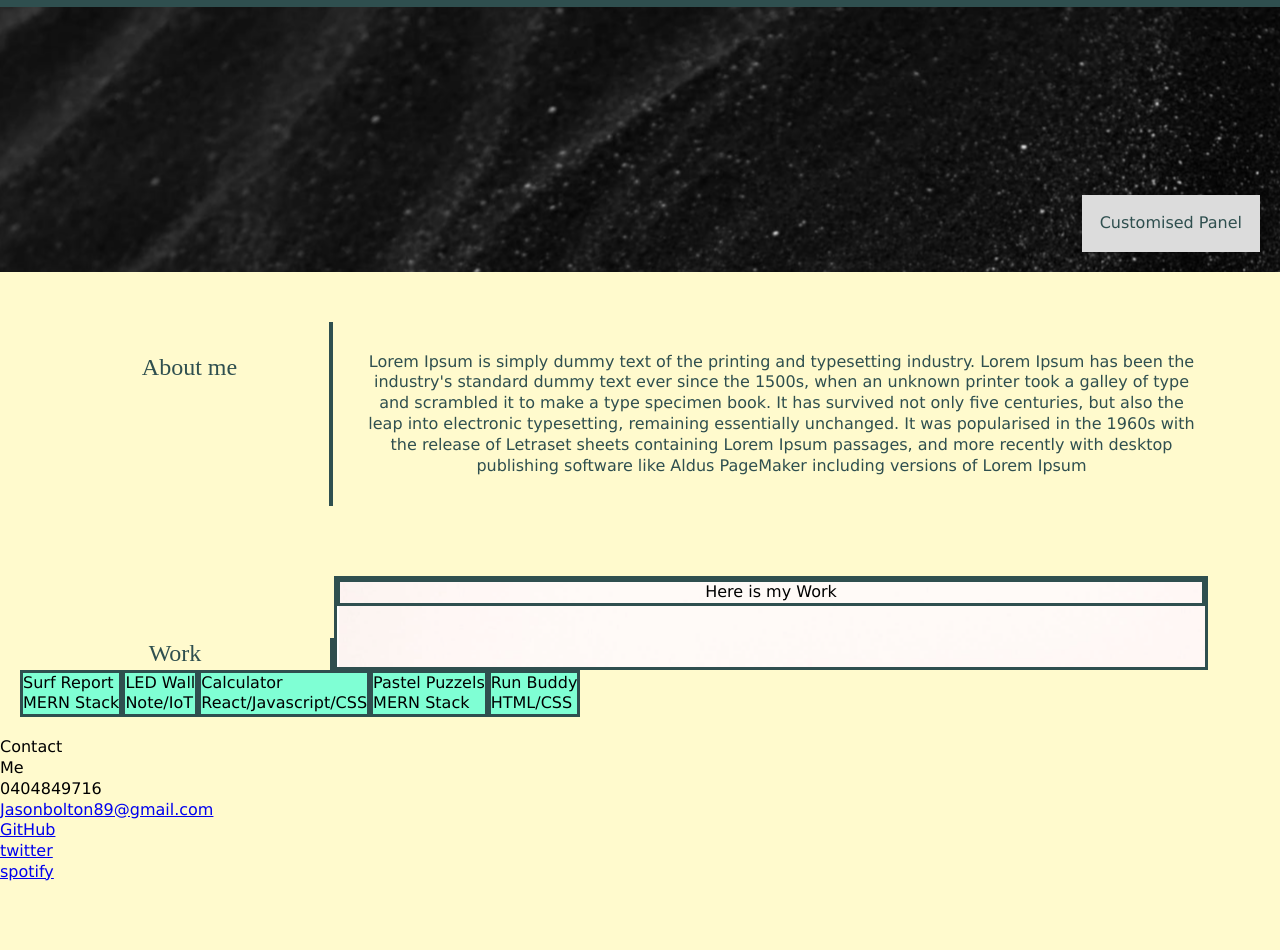
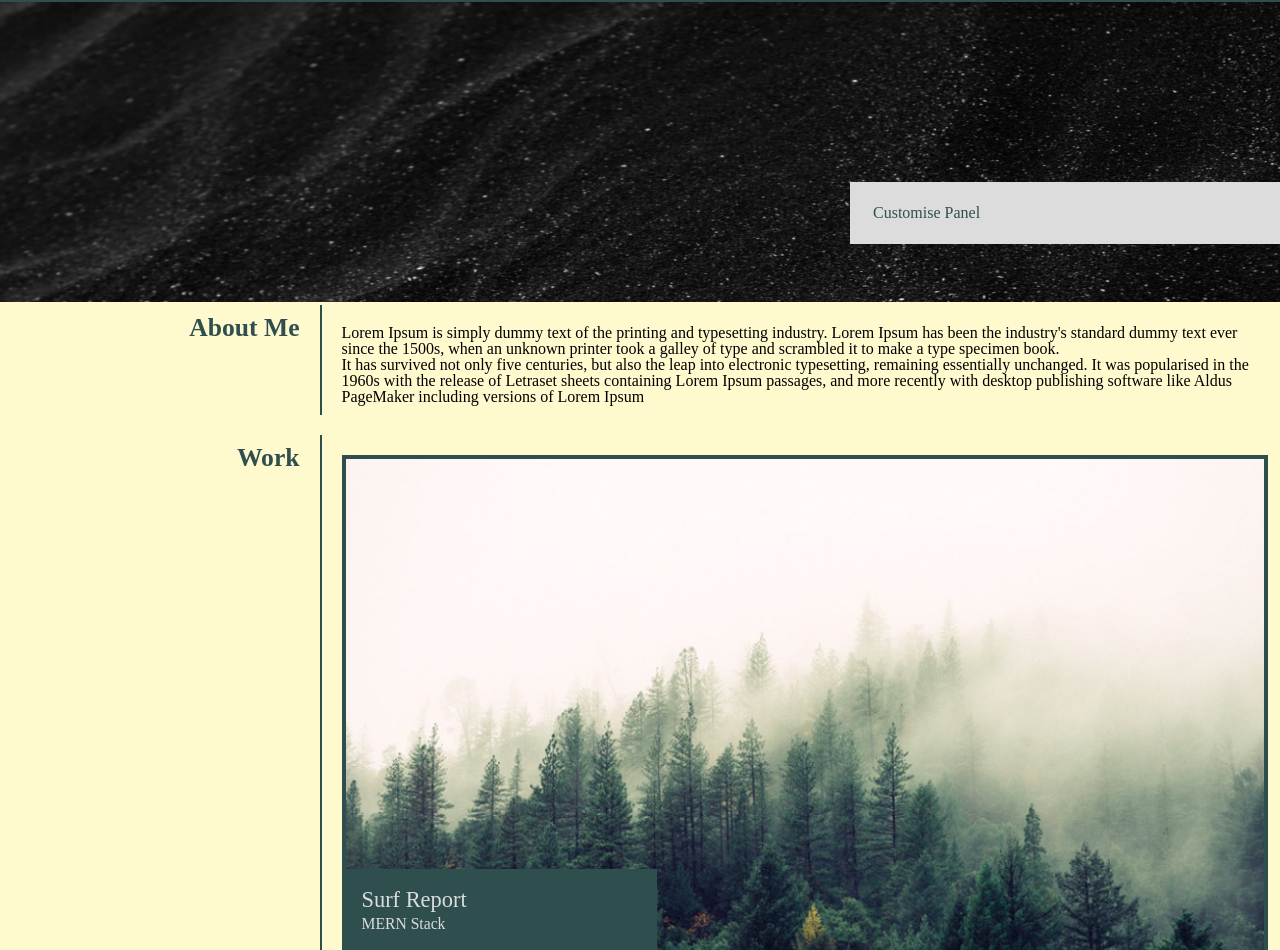
Before and after one commit to Jbolton89/02-advanced-css-portfolio, a plain HTML site: page index.html in a window 1280 px wide. Shown: the part 78-1028 px from the top of the page. Before the commit the page ends 961 px from the top, so only its background shows below. Drawn offline with Linux system fonts and the light colour scheme; a web font is replaced by a local one.

Commit message:
Completed

```diff
--- a/assets/style.css
+++ b/assets/style.css
@@ -1,168 +1,251 @@
+@charset "utf-8";
 :root{
   --Gainsboro: gainsboro;
   --Greengrey:darkslategray;
 
 }
-body{
-    display:flex;
-    flex-direction: column;
-    line-height: 1.3;
-    font-family:Verdana, Geneva, Tahoma, sans-serif;
-    font-size:1rem;
-    justify-content: space-between;
-    background-color: lemonchiffon;
+body {
+	background-color: lemonchiffon;
+	margin: 0px;
+}
+
+h2{
+	font-family: 'redressed';
+	font-size: 1.6em;
+}
+
+header{
+	background-color: var(--Greengrey);
+	max-height: 80px;
+}
+
+
+header li {
+	display: inline;
+	float:right;
+	padding: 20px;
+}
+header a {
+	color: var(--Gainsboro);
+	font-size: 2em;
+	font-family: 'redressed';
+	text-decoration: none;
+}
+header a:hover {
+	color: #FFFFFF;
+	text-decoration:underline;
+}
+
+.my-name{
+	padding: 20px;
+	font-family: 'redressed';
+	color:var(--Gainsboro);
+	font-size: 3em;
+}
+
+.green{
+	background-color: #5c9393;
+}
+
+/*---------- Flexbox stuff ----------*/
+.flex-container {
+  display: flex;
+  flex-direction: row;
+  flex-wrap: nowrap;
+  justify-content: flex-start;
+  align-items: stretch;
+  align-content: flex-start;
+	min-height: 100px;
 
 }
-header{
-  flex:flex;
-  padding: 10px;
-  background-color: darkslategray;
-  color: var(--Gainsboro);
+
+.flex-items:nth-child(1) {
+  display: block;
+  width: 25%;
+}
+
+.flex-items:nth-child(2) {
+  display: block;
+  width: 75%;
+}
+
+.flex-single {
+	display: block;
+	width:100%;
+	padding:20px 20px 10px 20px;
+}
+
+.flex-double {
+	display: block;
+	width:50%;
 
 }
-.flex-header {
-  display: flex;
-  flex-wrap: wrap;
-  align-items: stretch;
+.flex-double:nth-child(1) {
+  padding:10px 10px 10px 20px;
 }
-.my-name{
-  padding: (20px, 20px);
-  flex-direction:row;
-  font-size: 50px;
-  font-family: 'redressed';
+
+.flex-double:nth-child(2) {
+  padding:10px 20px 10px 10px;
 }
-.topright-links {
-  flex-direction:row;
-  justify-content: flex-end;
-  font-family: 'redressed';
-  color:var(--Gainsboro);
-  }
 
-nav a:visited{
-  color: rgb(11, 127, 228);
+
+.flex-double img, .flex-single img{
+	width: 100%;
+	height:auto;
 }
-nav a:hover{
-  color:rgb(148, 39, 93);
-  justify-content:flex-end
+
+/*---------- Hero section and side ----------*/
+.hero{
+	padding: 0px !important;
 }
-header li {
-  display:flex;
-  justify-content:right;
-	display: inline;
-	padding: 0px 10px 20px 50px;
-	float:right;
 
+.hero img{
+	width: 100%; height:300px !important;
 }
-.hero {
-  display:flex;
-  align-items: center;
-  align-content:center;
-  justify-content:flex-end;
-  background-image: url("./blacksand.PNG");
-  width:100%;
-  min-height:7cm;
-}
-.panel1 {
- align-self: flex-end;
- border: var(--Gainsboro);
- border-style: solid;
- padding:15px;
- margin:20px;
- color: darkslategray;
- background-color: var(--Gainsboro);
-}
-.panel1:hover {
+
+.hero-title:hover {
   transform: scale(1.5);
 }
-.about-me-flex {
-  display:flex;
-  justify-content: space-evenly;
-  min-height: 13%;
-  padding:50px;
+
+.hero-title {
+	position: absolute;
+	bottom: 20%;
+	padding: 20px;
+	min-width: 30%;
+	border: var(--Gainsboro);
+ 	border-style: solid;
+	background-color: var(--Gainsboro);
+	color: var(--Greengrey);
+	right: 0px;
 }
 
-.about-me-title {
-  flex-direction:row;
-  text-align:center;
-  padding: 30px 0;
-  width:25%;
-  font-family: 'redressed';
-  font-size: 150%;
-  color:var(--Greengrey);
-  border-right: 4px solid var(--Greengrey)
+.hero-image {
+	transition: .5s ease;
 }
 
-.about-me-content {
-  flex-direction:row;
-  width:75%;
-  text-align: center;
-  padding:30px;
-  color:var(--Greengrey);
+.line{
+	border-right: 2px solid var(--Greengrey);
 }
 
-.visual-boxes-flex {
-  display:flex;
-  flex-wrap:wrap;
-  padding:20px;
-  flex-shrink: 2 3 4 5;
+.title{
+	padding: 10px 20px 0 0 ;
+	text-align: right;
+	font-weight: bold;
+	color:var(--Greengrey);
 }
 
-section h3 {
-  border: 3px solid var(--Greengrey);
-  background-color:aquamarine;
+/*---------- Skills boxes ----------*/
+.box{
+	position: relative;
 }
 
-.work-title {
-  flex-direction:row;
-  text-align:center;
-  width:25%;
-  font-family: 'redressed';
-  margin-top:5%;
-  font-size: 150%;
-  color:var(--Greengrey);
-  border-right: 4px solid var(--Greengrey);
+.box-title {
+	position: absolute;
+	bottom: 20%;
+	padding: 20px;
+	min-width: 30%;
+	background-color:var(--Greengrey);
+	color: var(--Gainsboro);
+	font-size:1.4em;
+	font-family: 'redressed';
 }
 
-.large-panel {
-  flex-direction:row;
-  text-align: center;
-  width: 70%;
-  background-image: url("./blackforest.PNG");
-  border: 3px solid var(--Greengrey);
+.box-image {
+	transition: .5s ease;
+	border: 4px solid var(--Greengrey);
+}
 
+.box-image:hover{
+	opacity: 0.3;
+	filter: alpha(opacity=50);
 }
-.large-panel p {
 
-  border: 3px solid var(--Greengrey);
-  bottom: 0;
-  right: 0;
+.subtitle {
+	font-size: 0.7em;
+	font-weight: normal;
+	font-family: initial;
+}
+.spacer{
+	padding:10px 0;
+}
+
+.footer-references ul{
+	display: flex;
+    align-items: stretch; /* Default */
+    justify-content: space-between;
+    width: 100%;
+    margin: 0;
+    padding: 0;
+}
+
+.footer-references li{
+	display: block;
+    flex: 0 1 auto; /* Default */
+    list-style-type: none;
+}
+
+.footer-references{
+	padding: 20px;
+	font-size: 1.5em;
+	font-family: 'redressed';
+}
+
+.footer-references a{
+	color: var(--Greengrey);
 }
 
 
 
-/* Why cant I get this to work? how to type like this in html? */
-/* What does flex do - flexbox */
-/* Do i need to list all the elements and then the class and id selectors */
+@media screen and (max-width: 768px)
+{
+	.flex-container {
+	flex-wrap: wrap;
+	}
+	.flex-items:nth-child(1) {
+	  width: 100%;
+	}
 
+	.flex-items:nth-child(2) {
+	  width: 100%;
+	}
 
- /* }
-.flex-items:nth-child(1) {
-  display: block;
-  flex-grow: 1;
-  flex-shrink: 1;
-  flex-basis: auto;
-  align-self: auto;
-  order: 0;
-  background-color: aqua;
-	min-height: 100vh;
+	.flex-double {
+	width:100%;
+	}
+	.flex-double:nth-child(1) {
+  padding:10px;
+	}
+
+	.flex-double:nth-child(2) {
+	  padding:10px;
+	}
+	.title{
+		text-align: left;
+		padding: 10px 20px 0 15px;
+	}
+	.footer-references ul{
+		display:block;
+	}
+	.line {
+	border-right: none;
+		border-left: 2px solid var(--Greengrey);
+}
 }
 
-.flex-items:nth-child(2) {
-  display: block;
-  flex-grow: 3;
-  flex-shrink: 1;
-  flex-basis: auto;
-  align-self: auto;
-  order: 0;
-  background-color: aquamarine;
-} */
+@media screen and (max-width: 576px)
+{
+	.flex-container {
+	flex-wrap: wrap;
+	}
+	.flex-items:nth-child(1) {
+	  width: 100%;
+	}
+
+	.flex-items:nth-child(2) {
+	  width: 100%;
+	}
+
+	.flex-double {
+	width:100%;
+	}
+}
--- a/index.html
+++ b/index.html
@@ -1,99 +1,149 @@
-<!DOCTYPE html>
-<html lang="en">
+<!doctype html>
+<html>
 <head>
-    <meta charset="UTF-8">
-    <meta http-equiv="X-UA-Compatible" content="IE=edge">
-    <meta name="viewport" content="width=device-width, initial-scale=1.0">
-    <title>Jason Bolton</title>
-    <link rel="stylesheet" href="./Assets/reset.css" />
-    <link rel="stylesheet" href="./Assets/style.css" />
+<meta charset="utf-8">
+<title>Jason Bolton Portfolio</title>
+	<link rel="stylesheet" href="assets/reset.css">
+	<link rel="stylesheet" href="assets/style.css">
 	<link rel="preconnect" href="https://fonts.gstatic.com">
+<link href="https://fonts.googleapis.com/css2?family=Redressed&display=swap" rel="stylesheet">
 </head>
+
 <body>
+	<!-- Header	-->
 	<header>
-  <div class="flex-header">
-    <div class="my-name">Jason Bolton
+		<section class="flex-container">
+			<div class="flex-items">
+				<h1 class="my-name">Jason Bolton
+				</h1>
 			</div>
-  <nav class="topright-links">
+			<div class="flex-items">
+			<nav>
 				<ul>
-      <li><a href="#">About Me</a></li>
-      <li><a href="#">Recent Work</a></li>
-      <li><a href="#">Contact</a></li>
-      <li><a href="#">Resources</a></li>
+					<li><a href="#about">About Me</a></li>
+					<li><a href="#work">Recent Work</a></li>
+					<li><a href="#contact">Contact</a></li>
+					<li><a href="#resources">Resources</a></li>
 				</ul>
 			</nav>
 			</div>
+		</section>
 	</header>
- <!-- End header -->
- <!-- Start hero container -->
- <div class="hero">
-  <div class="panel1">Customised Panel
+	<!-- End Header	-->
+
+	<!-- Hero container	-->
+	<section class="flex-container">
+		<div class="flex-single hero">
+			<div class="box">
+				<img class="hero-image" src="assets/blacksand.PNG" alt=""/>
+				<div class="hero-title">Customise Panel</div>
 			</div>
 		</div>
-<!-- end hero container -->
-<!-- Start 'About me' coontainer -->
-<section class="about-me-flex">
-    <div class = "about-me-title">
-      <h2>About me</h2>
+	</section>
+	<!-- End Hero container	-->
+
+
+	<!-- Main container	-->
+
+	<!-- Top Row Headers	-->
+	<section class="flex-container">
+		<!-- Left Column Headers	-->
+		<div class="flex-items line">
+			<h2 id="about" class="title">About Me</h2>
 		</div>
-    <div class="about-me-content">
-      <h2>Lorem Ipsum is simply dummy text of the printing and typesetting industry. Lorem Ipsum has been the industry's standard dummy text ever since the 1500s, when an unknown printer took a galley of type and scrambled it to make a type specimen book. It has survived not only five centuries, but also the leap into electronic typesetting, remaining essentially unchanged. It was popularised in the 1960s with the release of Letraset sheets containing Lorem Ipsum passages, and more recently with desktop publishing software like Aldus PageMaker including versions of Lorem Ipsum</h2>
+		<!-- End Left Column Headers	-->
+		<!-- Right Column	-->
+		<div class="flex-items">
+			<div class="flex-container">
+				<div class="flex-single">
+					<div class="box">
+						<div><p>Lorem Ipsum is simply dummy text of the printing and typesetting industry. Lorem Ipsum has been the industry's standard dummy text ever since the 1500s, when an unknown printer took a galley of type and scrambled it to make a type specimen book. 		</p>
+							<p>It has survived not only five centuries, but also the leap into electronic typesetting, remaining essentially unchanged. It was popularised in the 1960s with the release of Letraset sheets containing Lorem Ipsum passages, and more recently with desktop publishing software like Aldus PageMaker including versions of Lorem Ipsum</p></div>
 					</div>
+				</div>
+		   </div>
+		</div>
+		<!-- End Right Column	-->
 	</section>
-  <!-- End 'About me' container -->
-  <!-- Start of main panels (section) -->
-  <section class="visual-boxes-flex">
-      <div class="work-title">
-        <h2>Work</h2>
+	<!-- End Top Row Headers	-->
+
+	<div class="spacer"></div>
+
+	<!-- Another Section	-->
+	<section class="flex-container">
+		<!-- Left Column Headers	-->
+		<div class="flex-items line">
+			<h2 id="work" class="title">Work</h2>
 		</div>
-      <div class="large-panel"><p>Here is my Work</p></div>
-      <section>
-      <h3>Surf Report
-        <p>MERN Stack</p>
-      </h3>
+		<!-- End Left Column Headers	-->
+		<!-- Right Column	-->
+		<div class="flex-items">
+			<div class="flex-container">
+			  <div class="flex-single">
+					<div class="box">
+						<img class="box-image" src="assets/blackforest.jpg" alt=""/>
+						<div class="box-title">Surf Report<br/><span class="subtitle">MERN Stack</span></div>
+					</div>
+				</div>
+			</div>
+		  <div class="flex-container">
+				<div class="flex-double">
+					<div class="box">
+						<img class="box-image" src="assets/skills.jpg" alt=""/>
+						<div class="box-title">LED Wall<br/><span class="subtitle">Note/IoT</span></div>
+					</div>
+				</div>
+				<div class="flex-double">
+					<div class="box">
+						<img class="box-image" src="assets/skills.jpg" alt=""/>
+						<div class="box-title">Calculator<br/><span class="subtitle">React/Javascript/CSS</span></div>
+					</div>
+			  	</div>
+		   </div>
+			<div class="flex-container">
+				<div class="flex-double">
+					<div class="box">
+						<img class="box-image" src="assets/skills.jpg" alt=""/>
+						<div class="box-title">Pastel Puzzles<br/><span class="subtitle">MERN Stack</span></div>
+					</div>
+				</div>
+				<div class="flex-double">
+					<div class="box">
+						<img class="box-image" src="assets/skills.jpg" alt=""/>
+						<div class="box-title">Run Buddy<br/><span class="subtitle">HTML/CSS</span></div>
+					</div>
+			  	</div>
+		   </div>
+		</div>
+		<!-- End Right Column	-->
 	</section>
-    <section>
-      <h3>LED Wall
-         <p>Note/IoT</p>
-      </h3>
-    </section>
-    <section>
-      <h3>Calculator
-  <p>React/Javascript/CSS</p>
-      </h3>
-    </section>
-  <section>
-        <h3>Pastel Puzzels
-        <p>MERN Stack</p>
-        </h3>
-      </section>
-    <section>
-          <h3>Run Buddy
-     <p>HTML/CSS</p>
-   </h3>
-  </section>
-</section>
+	<!-- End Another Section -->
+
+	<div class="spacer"></div>
+
+	<!-- Another Section	-->
+	<footer class="flex-container green">
+		<!-- Left Column Headers	-->
+		<div class="flex-items line">
+			<h2 id="contact" class="title">Contact Me</h2>
 		</div>
- <div>
-   <h2>
-     <p>
-     </p>
-   </h2>
-</div>
-</section>
-<footer>
-  <h2>Contact <br>Me
-  </br>
+		<!-- End Left Column Headers	-->
+		<!-- Right Column	-->
+		<div class="flex-items">
 		  <nav class="footer-references">
 			 <ul>
-       <li>0404849716</li>
+				<li><a href="tel:0404849716">0404849716</a></li>
 			   <li><a href="http://realultimatepower.net/">Jasonbolton89@gmail.com</a></li>
-       <li><a href='https://github.com/Jbolton89/01-Refactoring-Existing-Code'>GitHub</a></li>
-       <li><a href='https://twitter.com/?lang=en'>twitter</a></li>
-       <li><a href='https://www.spotify.com/au/'>spotify</a></li>
+			   <li><a href="https://github.com/Jbolton89/01-Refactoring-Existing-Code">GitHub</a></li>
+			   <li><a href="https://twitter.com/?lang=en">twitter</a></li>
+			   <li><a href="https://www.spotify.com/au/">spotify</a></li>
 			 </ul>
 		   </nav>
-  </h2>
+		</div>
+		<!-- End Right Column	-->
 	</footer>
+	<!-- End Another Section -->
+
+	<!-- End Main container	-->
 </body>
 </html>
```
Also changed, not shown: assets/blackforest.jpg (added), assets/placeholder.jpg (added), assets/placeholder.png (added), assets/skills.jpg (added). Lines whose indentation alone changed are shown as unchanged.
